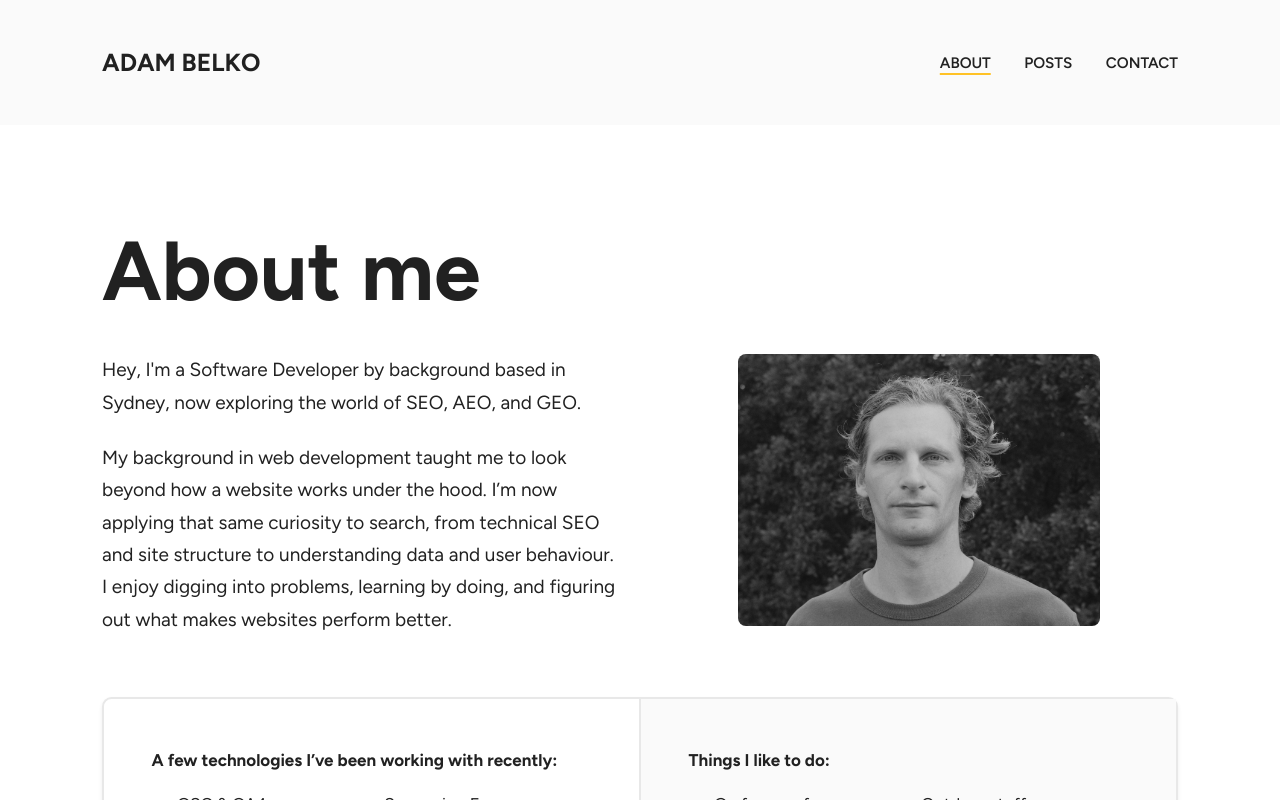
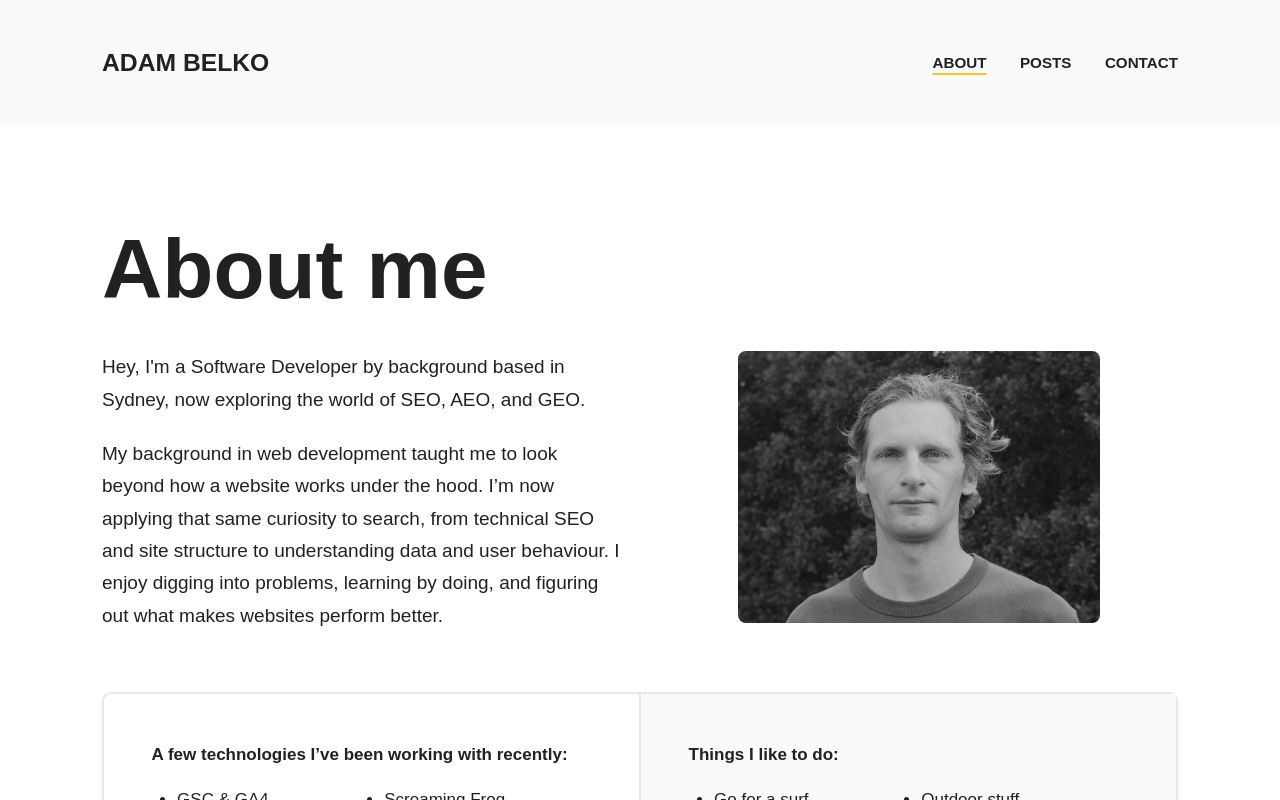
Before and after one commit to adambelko/personal-website, a SvelteKit app: page /about in a window 1280 px wide. Shown: the top 800 px of the page. Built offline with nearby package versions, Linux system fonts and the light colour scheme.

Commit message:
self-host font

```diff
--- a/package.json
+++ b/package.json
@@ -34,6 +34,7 @@
   },
   "type": "module",
   "dependencies": {
+    "@fontsource-variable/figtree": "^5.3.0",
     "@sanity/client": "^8.11.0",
     "@sanity/image-url": "^2.1.1"
   },
--- a/src/app.html
+++ b/src/app.html
@@ -5,12 +5,6 @@
     <meta name="viewport" content="width=device-width, initial-scale=1" />
     <meta name="author" content="Adam Belko" />
     <link rel="icon" type="image/png" href="/favicon.png" />
-    <link rel="preconnect" href="https://fonts.googleapis.com" />
-    <link rel="preconnect" href="https://fonts.gstatic.com" crossorigin />
-    <link
-        href="https://fonts.googleapis.com/css2?family=Figtree:ital,wght@0,300..900;1,300..900&display=swap"
-        rel="stylesheet"
-    />
     %sveltekit.head%
 </head>
 <body data-sveltekit-preload-data="hover">
--- a/src/lib/styles/main.css
+++ b/src/lib/styles/main.css
@@ -19,7 +19,7 @@ html,
 body {
     display: flex;
     flex-direction: column;
-    font-family: "Figtree", sans-serif;
+    font-family: "Figtree Variable", sans-serif;
     font-optical-sizing: auto;
     font-style: normal;
     font-size: var(--font-default-size);
--- a/src/routes/+layout.svelte
+++ b/src/routes/+layout.svelte
@@ -4,6 +4,7 @@
 	import Analytics from "$lib/components/Analytics.svelte"
 	import Nav from "$lib/components/Nav.svelte"
 	import Footer from "$lib/components/Footer.svelte"
+	import "@fontsource-variable/figtree"
 
 	export let data
 	const transitionDuration = 150
```
Also changed, not shown: 1 other file (tests, documents, lock files or other folders).
